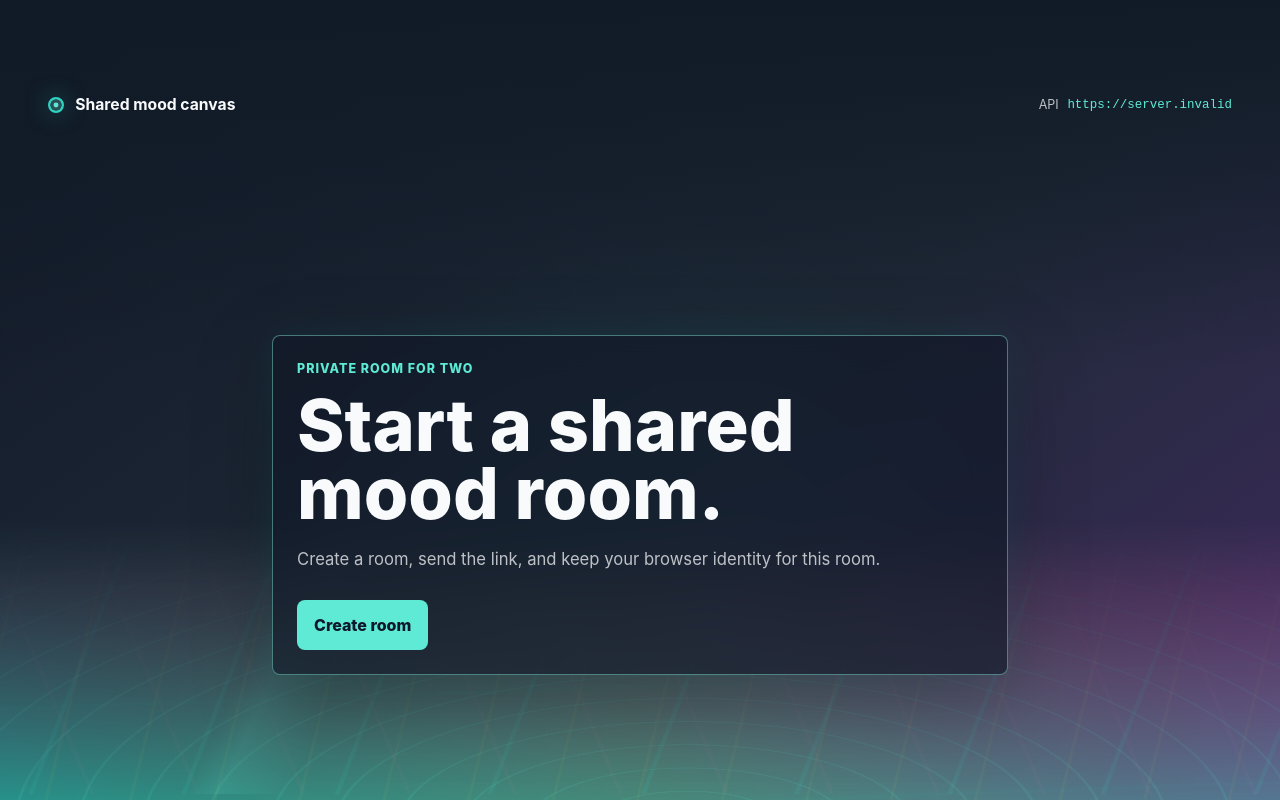
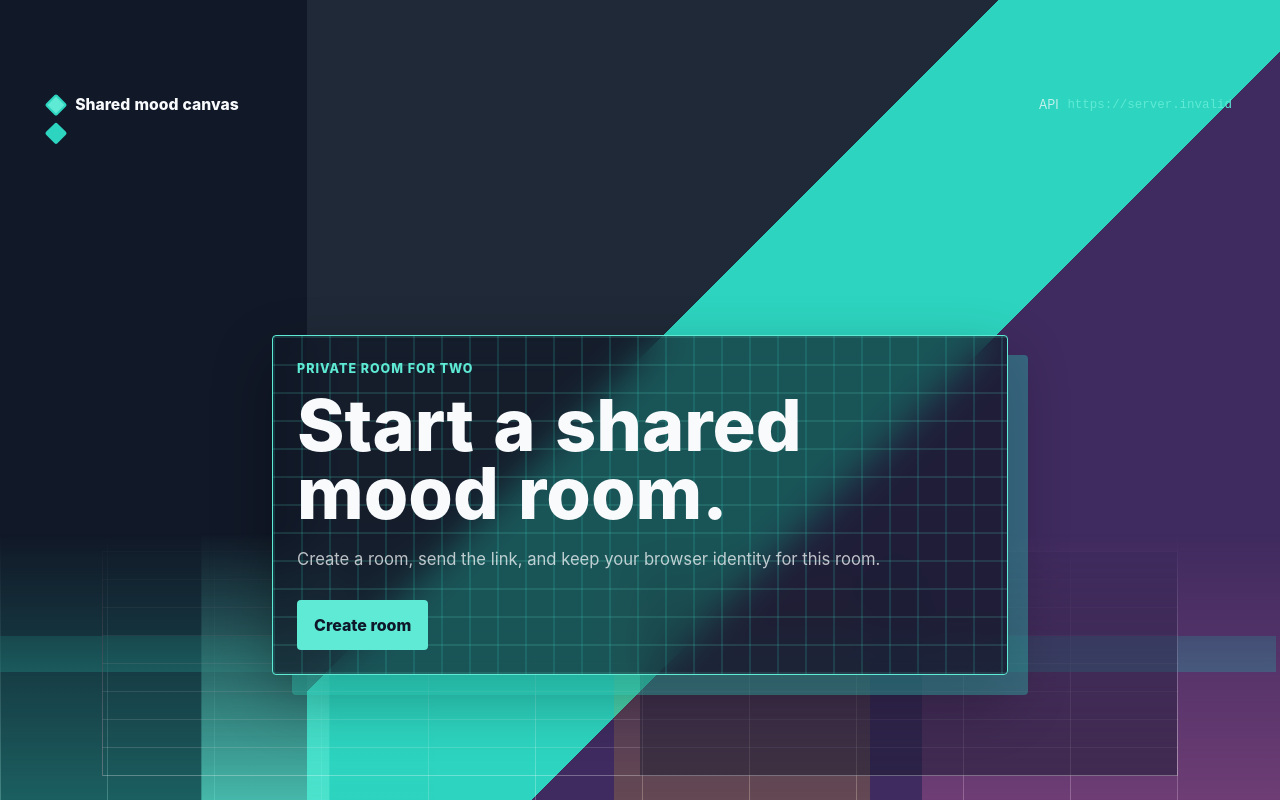
Before and after one commit to mtplayground/brian-lee-819b-mood-ring, a React (Vite) app in the folder frontend/: page / in a window 1280 px wide. Built offline with nearby package versions, Linux system fonts and the light colour scheme; no server answers.

Commit message:
feat: Minimal geometric & typographic theme

```diff
--- a/frontend/src/components/layout/RootLayout.tsx
+++ b/frontend/src/components/layout/RootLayout.tsx
@@ -1,14 +1,14 @@
 import { useMemo, type PropsWithChildren } from "react";
 import { Link } from "react-router-dom";
 import { useAppState } from "../../state/AppStateContext";
-import { moodToThemeTokens, organicThemeRenderer } from "../../theme";
+import { geometricThemeRenderer, moodToThemeTokens } from "../../theme";
 
 export function RootLayout({ children }: PropsWithChildren) {
   const { config, currentMood } = useAppState();
   const themeRender = useMemo(() => {
     const tokens = moodToThemeTokens(currentMood);
 
-    return organicThemeRenderer.render(tokens, currentMood);
+    return geometricThemeRenderer.render(tokens, currentMood);
   }, [currentMood]);
 
   return (
--- a/frontend/src/styles.css
+++ b/frontend/src/styles.css
@@ -85,6 +85,20 @@ a {
     linear-gradient(180deg, color-mix(in srgb, var(--theme-bg-start) 88%, #0f2f24) 0%, transparent 46%),
     radial-gradient(ellipse at 50% 112%, color-mix(in srgb, var(--theme-stage-core) 42%, transparent) 0%, transparent 54%),
     linear-gradient(145deg, var(--theme-bg-start) 0%, var(--theme-bg-mid) 54%, var(--theme-bg-end) 100%);
+}
+
+.theme-renderer--geometric {
+  --geometric-block-size: 112px;
+  --geometric-field-offset: 20px;
+  --geometric-field-offset-negative: -20px;
+  --geometric-gap: 28px;
+  --geometric-grid-opacity: 0.24;
+  --geometric-sweep-duration: 1400ms;
+  --geometric-type-weight: 840;
+  --geometric-word-spacing: 0.05em;
+  background:
+    linear-gradient(90deg, var(--theme-bg-start) 0 24%, transparent 24% 100%),
+    linear-gradient(135deg, var(--theme-bg-mid) 0 48%, var(--theme-core) 48% 64%, var(--theme-bg-end) 64% 100%);
 }
 
 .app-header {
@@ -612,6 +626,84 @@ a {
   height: 40vh;
 }
 
+.theme-renderer--geometric .app-header__mark,
+.theme-renderer--geometric .route-panel h1,
+.theme-renderer--geometric .mood-input h2,
+.theme-renderer--geometric .share-link h2 {
+  font-weight: var(--geometric-type-weight);
+  letter-spacing: 0;
+  word-spacing: var(--geometric-word-spacing);
+}
+
+.theme-renderer--geometric .app-header__symbol {
+  border-radius: 2px;
+  background: var(--theme-accent);
+  box-shadow: var(--geometric-field-offset) var(--geometric-field-offset) 0 var(--theme-core);
+  transform: rotate(45deg);
+}
+
+.theme-renderer--geometric .route-panel {
+  border-color: var(--theme-accent);
+  border-radius: 4px;
+  background:
+    linear-gradient(90deg, color-mix(in srgb, var(--theme-core) 16%, transparent) 0 2px, transparent 2px 100%),
+    linear-gradient(180deg, color-mix(in srgb, var(--theme-accent) 14%, transparent) 0 2px, transparent 2px 100%),
+    var(--theme-surface);
+  background-size:
+    var(--geometric-gap) var(--geometric-gap),
+    var(--geometric-gap) var(--geometric-gap),
+    auto;
+  box-shadow:
+    var(--geometric-field-offset) var(--geometric-field-offset) 0 color-mix(in srgb, var(--theme-core) 34%, transparent),
+    0 var(--theme-panel-shadow-y) 60px rgba(0, 0, 0, 0.3);
+}
+
+.theme-renderer--geometric .button,
+.theme-renderer--geometric .preset-selector__option,
+.theme-renderer--geometric .note-input textarea,
+.theme-renderer--geometric .share-link__field input {
+  border-radius: 4px;
+}
+
+.theme-renderer--geometric .theme-stage {
+  height: 38vh;
+}
+
+.theme-renderer--geometric .theme-stage__surface {
+  position: relative;
+  overflow: hidden;
+  background:
+    linear-gradient(90deg, var(--theme-stage-core) 0 34%, transparent 34% 100%),
+    linear-gradient(90deg, transparent 0 48%, var(--theme-stage-accent) 48% 68%, transparent 68% 100%),
+    linear-gradient(90deg, transparent 0 72%, var(--theme-stage-glow) 72% 100%),
+    repeating-linear-gradient(90deg, rgba(255, 255, 255, var(--geometric-grid-opacity)) 0 1px, transparent 1px var(--geometric-block-size));
+}
+
+.theme-renderer--geometric .theme-stage__surface::before,
+.theme-renderer--geometric .theme-stage__surface::after {
+  position: absolute;
+  content: "";
+  pointer-events: none;
+}
+
+.theme-renderer--geometric .theme-stage__surface::before {
+  inset: 0;
+  background:
+    linear-gradient(90deg, transparent 0 16%, color-mix(in srgb, var(--theme-accent) 64%, transparent) 16% 26%, transparent 26% 100%),
+    linear-gradient(0deg, transparent 0 42%, color-mix(in srgb, var(--theme-core) 48%, transparent) 42% 54%, transparent 54% 100%);
+  transform: translateX(var(--geometric-field-offset-negative));
+  animation: geometric-sweep var(--geometric-sweep-duration) var(--theme-easing) infinite alternate;
+}
+
+.theme-renderer--geometric .theme-stage__surface::after {
+  inset: 18% 8% 8%;
+  border: 1px solid color-mix(in srgb, var(--theme-text) 42%, transparent);
+  background:
+    linear-gradient(90deg, transparent 0 50%, color-mix(in srgb, var(--theme-bg-start) 58%, transparent) 50% 100%),
+    repeating-linear-gradient(0deg, transparent 0 calc(var(--geometric-gap) - 1px), color-mix(in srgb, var(--theme-text) 24%, transparent) calc(var(--geometric-gap) - 1px) var(--geometric-gap));
+  opacity: 0.82;
+}
+
 .theme-renderer--organic .theme-stage__surface {
   position: relative;
   overflow: hidden;
@@ -684,6 +776,16 @@ a {
   }
 }
 
+@keyframes geometric-sweep {
+  from {
+    transform: translate3d(var(--geometric-field-offset-negative), 0, 0);
+  }
+
+  to {
+    transform: translate3d(var(--geometric-field-offset), 0, 0);
+  }
+}
+
 @media (max-width: 720px) {
   .app-header {
     align-items: flex-start;
@@ -725,7 +827,8 @@ a {
 
 @media (prefers-reduced-motion: reduce) {
   .theme-renderer--organic .theme-stage__surface::before,
-  .theme-renderer--organic .theme-stage__surface::after {
+  .theme-renderer--organic .theme-stage__surface::after,
+  .theme-renderer--geometric .theme-stage__surface::before {
     animation: none;
   }
 }
--- /dev/null
+++ b/frontend/src/theme/geometricRenderer.ts
@@ -0,0 +1,49 @@
+import type { CSSProperties } from "react";
+import type { ThemeTokens } from "./engine";
+import {
+  tokensToCssVariables,
+  type ThemeCssVariables,
+  type ThemeRenderResult,
+  type ThemeRenderer,
+} from "./renderer";
+
+type GeometricCssVariables = ThemeCssVariables & {
+  "--geometric-block-size": string;
+  "--geometric-field-offset": string;
+  "--geometric-field-offset-negative": string;
+  "--geometric-gap": string;
+  "--geometric-grid-opacity": string;
+  "--geometric-sweep-duration": string;
+  "--geometric-type-weight": string;
+  "--geometric-word-spacing": string;
+};
+
+const geometricCssVariables = (tokens: ThemeTokens): GeometricCssVariables => ({
+  ...tokensToCssVariables(tokens),
+  "--geometric-block-size": `${Math.round(72 + tokens.motion.amplitude * 96)}px`,
+  "--geometric-field-offset": `${Math.round(10 + tokens.motion.amplitude * 28)}px`,
+  "--geometric-field-offset-negative": `${Math.round(-10 - tokens.motion.amplitude * 28)}px`,
+  "--geometric-gap": `${Math.round(14 + tokens.layout.rhythm * 14)}px`,
+  "--geometric-grid-opacity": (0.12 + tokens.layout.borderStrength * 0.84).toFixed(3),
+  "--geometric-sweep-duration": `${Math.round(tokens.motion.durationMs * 1.85)}ms`,
+  "--geometric-type-weight": String(Math.round(tokens.typography.headingWeight + tokens.motion.amplitude * 70)),
+  "--geometric-word-spacing": `${(0.02 + tokens.motion.amplitude * 0.08).toFixed(3)}em`,
+});
+
+const geometricStageStyle = (tokens: ThemeTokens): CSSProperties => ({
+  transitionDuration: `${tokens.motion.durationMs}ms`,
+  transitionTimingFunction: tokens.motion.easing,
+});
+
+export const geometricThemeRenderer: ThemeRenderer = {
+  id: "geometric",
+  label: "Minimal geometric & typographic",
+  render(tokens): ThemeRenderResult {
+    return {
+      rendererId: "geometric",
+      rootClassName: "theme-renderer theme-renderer--geometric",
+      rootStyle: geometricCssVariables(tokens),
+      stageStyle: geometricStageStyle(tokens),
+    };
+  },
+};
--- a/frontend/src/theme/index.ts
+++ b/frontend/src/theme/index.ts
@@ -12,4 +12,5 @@ export type {
   ThemeRenderResult,
 } from "./renderer";
 export { baseThemeRenderer } from "./renderer";
+export { geometricThemeRenderer } from "./geometricRenderer";
 export { organicThemeRenderer } from "./organicRenderer";
```
